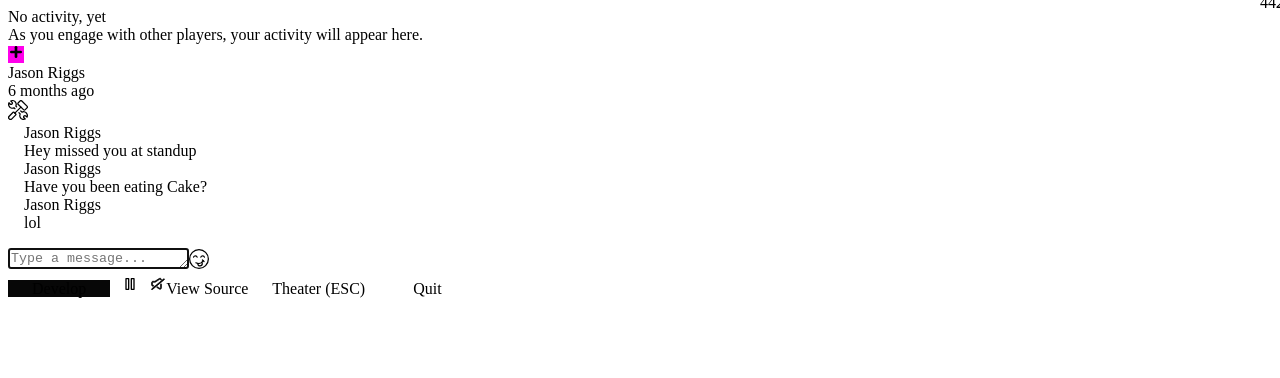
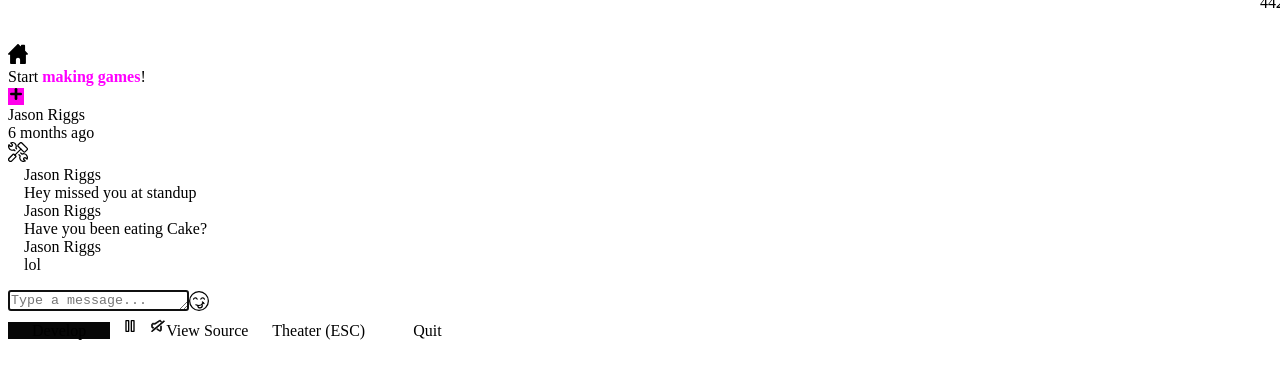
Before and after one commit to agdolla/castle-www-wireframes, a Next.js app: page / in a window 1280 px wide. Shown: the top 378 px of the page. Built offline with nearby package versions, Linux system fonts and the light colour scheme; what react-emotion would draw is missing.

Commit message:
settles on a layout

```diff
--- a/common/svg.js
+++ b/common/svg.js
@@ -12,6 +12,24 @@ export const Pause = props => (
     {...props}>
     <rect x="6" y="4" width="4" height="16" />
     <rect x="14" y="4" width="4" height="16" />
+  </svg>
+);
+
+export const Info = props => (
+  <svg
+    xmlns="http://www.w3.org/2000/svg"
+    width="24"
+    height="24"
+    viewBox="0 0 24 24"
+    fill="none"
+    stroke="currentColor"
+    strokeWidth="2"
+    strokeLinecap="round"
+    strokeLinejoin="round"
+    {...props}>
+    <circle cx="12" cy="12" r="10" />
+    <line x1="12" y1="16" x2="12" y2="12" />
+    <line x1="12" y1="8" x2="12" y2="8" />
   </svg>
 );
 
--- /dev/null
+++ b/components/ActivityUpdates.js
@@ -0,0 +1,53 @@
+import * as React from 'react';
+
+import { css } from 'react-emotion';
+
+const STYLES_EMPTY = css`
+  font-size: 12px;
+  font-weight: 400;
+  height: 56px;
+  color: #fff;
+  padding: 0 16px 0 16px;
+  display: flex;
+  align-items: center;
+`;
+
+const STYLES_CONTAINER = css`
+  max-height: 198px;
+  overflow-y: scroll;
+
+  ::-webkit-scrollbar {
+    width: 0px;
+  }
+`;
+
+const STYLES_ACTIVITY_ITEM = css`
+  height: 48px;
+`;
+
+export default class ActivityUpdates extends React.Component {
+  static defaultProps = {
+    activity: [],
+  };
+
+  render() {
+    if (!this.props.activity.length) {
+      return (
+        <div className={STYLES_CONTAINER}>
+          <div className={STYLES_EMPTY}>
+            Start&nbsp;
+            <strong style={{ color: 'magenta' }}>making games</strong>!
+          </div>
+        </div>
+      );
+    }
+
+    return (
+      <div className={STYLES_CONTAINER}>
+        {this.props.activity.map(a => {
+          return <div className={STYLES_ACTIVITY_ITEM}>Hello</div>;
+        })}
+      </div>
+    );
+  }
+}
--- a/components/ChatColumn.js
+++ b/components/ChatColumn.js
@@ -81,10 +81,15 @@ export class ChatColumn extends React.Component {
             return (
               <span
                 onClick={() => this.props.onChatSelect(c)}
-                className={selectedChatId !== c.id ? STYLES_CHAT_ICON : STYLES_CHAT_ICON_ACTIVE}
+                className={
+                  selectedChatId !== c.id
+                    ? STYLES_CHAT_ICON
+                    : STYLES_CHAT_ICON_ACTIVE
+                }
                 style={{ backgroundImage: `url(${photo})`, marginBottom: 16 }}>
                 {isUnread && isSelected ? (
-                  <NotificationPill style={{ position: 'absolute', right: -4, top: -6 }}>
+                  <NotificationPill
+                    style={{ position: 'absolute', right: -4, top: -6 }}>
                     {c.unread}
                   </NotificationPill>
                 ) : null}
@@ -93,7 +98,9 @@ export class ChatColumn extends React.Component {
           })}
         </div>
         <div className={STYLES_CHAT_BOTTOM}>
-          <span className={STYLES_CHAT_ICON} style={{ backgroundColor: 'rgb(255, 0, 235)' }}>
+          <span
+            className={STYLES_CHAT_ICON}
+            style={{ backgroundColor: 'rgb(255, 0, 235)' }}>
             <SVG.Plus size="16px" />
           </span>
         </div>
@@ -102,6 +109,9 @@ export class ChatColumn extends React.Component {
   }
 }
 
+// NOTE(jim)
+// Begin user section.
+
 const STYLES_USER_SECTION = css`
   background: #171717;
   display: flex;
@@ -109,6 +119,7 @@ const STYLES_USER_SECTION = css`
   align-items: flex-start;
   justify-content: space-between;
   border-top: 1px solid #3d3d3d;
+  box-shadow: inset -1px 0 0 #3d3d3d;
 `;
 
 const STYLES_USER_SECTION_LEFT = css`
@@ -118,18 +129,13 @@ const STYLES_USER_SECTION_LEFT = css`
   padding: 16px 8px 16px 8px;
   width: 64px;
   flex-shrink: 0;
+  align-self: stretch;
 `;
 
 const STYLES_USER_SECTION_RIGHT = css`
   min-width: 25%;
   width: 100%;
-  height: 196px;
   overflow-y: scroll;
-  box-shadow: -1px 0 0 #3d3d3d;
-  display: flex;
-  align-items: center;
-  justify-content: center;
-  flex-direction: column;
 
   ::-webkit-scrollbar {
     width: 0px;
@@ -159,22 +165,21 @@ export class UserSection extends React.Component {
   render() {
     return (
       <div className={STYLES_USER_SECTION}>
-        <div className={STYLES_USER_SECTION_LEFT}>
+        <div
+          className={STYLES_USER_SECTION_LEFT}
+          style={{
+            boxShadow: this.props.children ? `inset -1px 0 0 #3d3d3d` : null,
+          }}>
           <span
             className={STYLES_CHAT_ICON}
             onClick={() =>
-              this.props.onChatSelect(this.props.isActivityHidden ? { id: '3' } : null)
+              this.props.onChatSelect(!this.props.children ? { id: '3' } : null)
             }
             style={{ backgroundImage: `url(/static/assets/jim.jpg)` }}
           />
         </div>
-        {!this.props.isActivityHidden ? (
-          <div className={STYLES_USER_SECTION_RIGHT}>
-            <div className={STYLES_TITLE}>No activity, yet</div>
-            <div className={STYLES_PARAGRAPH}>
-              As you engage with other players, your activity will appear here.
-            </div>
-          </div>
+        {this.props.children ? (
+          <div className={STYLES_USER_SECTION_RIGHT}>{this.props.children}</div>
         ) : null}
       </div>
     );
--- a/components/ChatSessionComponent.js
+++ b/components/ChatSessionComponent.js
@@ -17,9 +17,11 @@ const STYLES_CHAT_SESSION_COMPONENT_BOTTOM = css`
 
 const ChatSessionComponent = props => {
   return (
-    <div className={STYLES_CHAT_SESSION_COMPONENT}>
+    <div className={STYLES_CHAT_SESSION_COMPONENT} style={props.style}>
       <div className={STYLES_CHAT_SESSION_COMPONENT_TOP}>{props.top}</div>
-      <div className={STYLES_CHAT_SESSION_COMPONENT_BOTTOM}>{props.children}</div>
+      <div className={STYLES_CHAT_SESSION_COMPONENT_BOTTOM}>
+        {props.children}
+      </div>
     </div>
   );
 };
--- a/components/SideSectionHeader.js
+++ /dev/null
@@ -1,21 +0,0 @@
-import * as React from 'react';
-
-import { css } from 'react-emotion';
-
-const STYLES_CONTAINER = css`
-  font-weight: 600;
-  font-size: 10px;
-  padding: 0 16px 2px 16px;
-  background: #111111;
-  height: 24px;
-  display: flex;
-  letter-spacing: 0.1px;
-  align-items: center;
-  border-top: solid 1px #181818;
-`;
-
-const SideSectionHeader = props => {
-  return <div className={STYLES_CONTAINER}>{props.children}</div>;
-};
-
-export default SideSectionHeader;
--- a/pages/index.js
+++ b/pages/index.js
@@ -7,8 +7,8 @@ import * as Fixtures from '~/common/fixtures';
 
 import { css, styled } from 'react-emotion';
 
+import ActivityUpdates from '~/components/ActivityUpdates';
 import ChatSessionComponent from '~/components/ChatSessionComponent';
-import SideSectionHeader from '~/components/SideSectionHeader';
 import SideSectionEntity from '~/components/SideSectionEntity';
 
 import PopoverChat from '~/components/PopoverChat';
@@ -23,15 +23,16 @@ import { ChatColumn, UserSection } from '~/components/ChatColumn';
 import SideSectionLayout from '~/components/SideSectionLayout';
 
 const STYLES_ICON_BUTTON = css`
-  height: 48px;
   width: 48px;
+  height: 56px;
+  flex-shrink: 0;
   display: inline-flex;
   align-items: center;
   justify-content: center;
   color: #f3f3f3;
   transition: 200ms ease color;
   cursor: pointer;
-  flex-shrink: 0;
+  box-shadow: inset 1px 0 0 #3d3d3d;
 
   :hover {
     color: rgb(255, 0, 235);
@@ -58,11 +59,24 @@ const STYLES_HEADER_BAR_TEXT = css`
   font-weight: 700;
   display: flex;
   align-items: center;
-  box-shadow: 1px 0 0 #3d3d3d;
 `;
 
 const HeaderBarText = props => {
   return <span className={STYLES_HEADER_BAR_TEXT}>{props.children}</span>;
+};
+
+const STYLES_HEADER = css`
+  min-height: 56px;
+  flex-shrink: 0;
+  width: 100%;
+  box-shadow: inset 0 -1px 0 #3d3d3d;
+  display: flex;
+  align-items: center;
+  justify-content: space-between;
+`;
+
+const HeaderBar = props => {
+  return <header className={STYLES_HEADER}>{props.children}</header>;
 };
 
 const STYLES_ACTIONS = css`
@@ -77,20 +91,6 @@ const STYLES_ACTIONS = css`
 
 const ActionsBar = props => {
   return <div className={STYLES_ACTIONS}>{props.children}</div>;
-};
-
-const STYLES_HEADER = css`
-  min-height: 48px;
-  flex-shrink: 0;
-  width: 100%;
-  box-shadow: inset 0 -1px 0 #3d3d3d;
-  display: flex;
-  align-items: center;
-  justify-content: space-between;
-`;
-
-const HeaderBar = props => {
-  return <header className={STYLES_HEADER}>{props.children}</header>;
 };
 
 const STYLES_NAV = css`
@@ -171,13 +171,21 @@ export default class IndexPage extends React.Component {
       messages: [],
     });
 
-    this.setState({ search: '', searchResults: [], chats, selectedChatId: chatId });
+    this.setState({
+      search: '',
+      searchResults: [],
+      chats,
+      selectedChatId: chatId,
+    });
   };
 
   _handleSearchChange = e => {
     const searchResults = [];
     Fixtures.usersList.forEach(u => {
-      if (u.username.includes(e.target.value) || u.name.includes(e.target.value)) {
+      if (
+        u.username.includes(e.target.value) ||
+        u.name.includes(e.target.value)
+      ) {
         searchResults.push(u);
       }
     });
@@ -206,9 +214,10 @@ export default class IndexPage extends React.Component {
       user: Fixtures.users.viewer,
     };
 
-    const selectedChat = [...this.state.announcements, ...this.state.chats].find(
-      c => c.id === this.state.selectedChatId
-    );
+    const selectedChat = [
+      ...this.state.announcements,
+      ...this.state.chats,
+    ].find(c => c.id === this.state.selectedChatId);
 
     if (!selectedChat) {
       return;
@@ -237,17 +246,30 @@ export default class IndexPage extends React.Component {
   };
 
   render() {
-    const selectedChat = [...this.state.announcements, ...this.state.chats].find(
-      c => c.id === this.state.selectedChatId
-    );
+    const selectedChat = [
+      ...this.state.announcements,
+      ...this.state.chats,
+    ].find(c => c.id === this.state.selectedChatId);
 
     const topElement = (
-      <React.Fragment>
-        <nav className={STYLES_NAV} style={{ justifyContent: !selectedChat ? 'center' : null }}>
-          <span className={STYLES_CASTLE} />
-        </nav>
-        <UserSection isActivityHidden={!selectedChat} onChatSelect={this._handleSelectChat} />
-      </React.Fragment>
+      <UserSection onChatSelect={this._handleSelectChat}>
+        {selectedChat ? (
+          <React.Fragment>
+            <HeaderBar>
+              <HeaderBarText>
+                <ChatSessionComponent
+                  top={`Your activity`}
+                  style={{ color: '#fff' }}>
+                  No updates
+                </ChatSessionComponent>
+              </HeaderBarText>
+              <IconButton svg={<SVG.Home height="20px" />} />
+            </HeaderBar>
+
+            <ActivityUpdates activity={this.state.activity} />
+          </React.Fragment>
+        ) : null}
+      </UserSection>
     );
 
     const leftElement = (
@@ -274,23 +296,21 @@ export default class IndexPage extends React.Component {
                   selectedChat.group
                     ? selectedChat.group.name
                     : selectedChat.messages && selectedChat.messages.length
-                    ? selectedChat.messages[selectedChat.messages.length - 1].user.name
+                    ? selectedChat.messages[selectedChat.messages.length - 1]
+                        .user.name
                     : selectedChat.user.name
                 }>
                 {Strings.getTimeSinceToday(
                   selectedChat.group
                     ? selectedChat.group.createdAt
                     : selectedChat.messages && selectedChat.messages.length
-                    ? selectedChat.messages[selectedChat.messages.length - 1].createdAt
+                    ? selectedChat.messages[selectedChat.messages.length - 1]
+                        .createdAt
                     : selectedChat.createdAt
                 )}
               </ChatSessionComponent>
             </HeaderBarText>
-            <IconButton
-              isActive={this.state.popover === 'CHAT'}
-              onClick={() => this._handleSelectPopover('CHAT')}
-              svg={<SVG.Settings size="20px" />}
-            />
+            <IconButton svg={<SVG.Settings size="20px" />} />
           </HeaderBar>
         }
         bottom={
@@ -305,14 +325,20 @@ export default class IndexPage extends React.Component {
           {selectedChat.messages.map(c => {
             if (c.user.id === Fixtures.users.viewer.id) {
               return (
-                <RightChatBubble key={c.id} src={c.user.profilePhoto} name={c.user.name}>
+                <RightChatBubble
+                  key={c.id}
+                  src={c.user.profilePhoto}
+                  name={c.user.name}>
                   {c.text}
                 </RightChatBubble>
               );
             }
 
             return (
-              <LeftChatBubble key={c.id} src={c.user.profilePhoto} name={c.user.name}>
+              <LeftChatBubble
+                key={c.id}
+                src={c.user.profilePhoto}
+                name={c.user.name}>
                 {c.text}
               </LeftChatBubble>
             );
```
